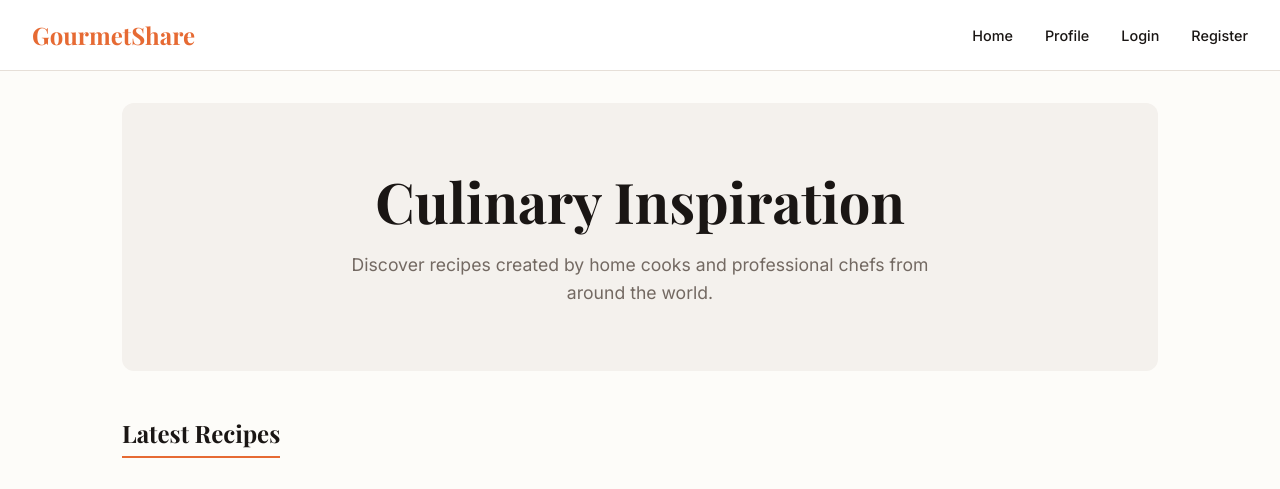
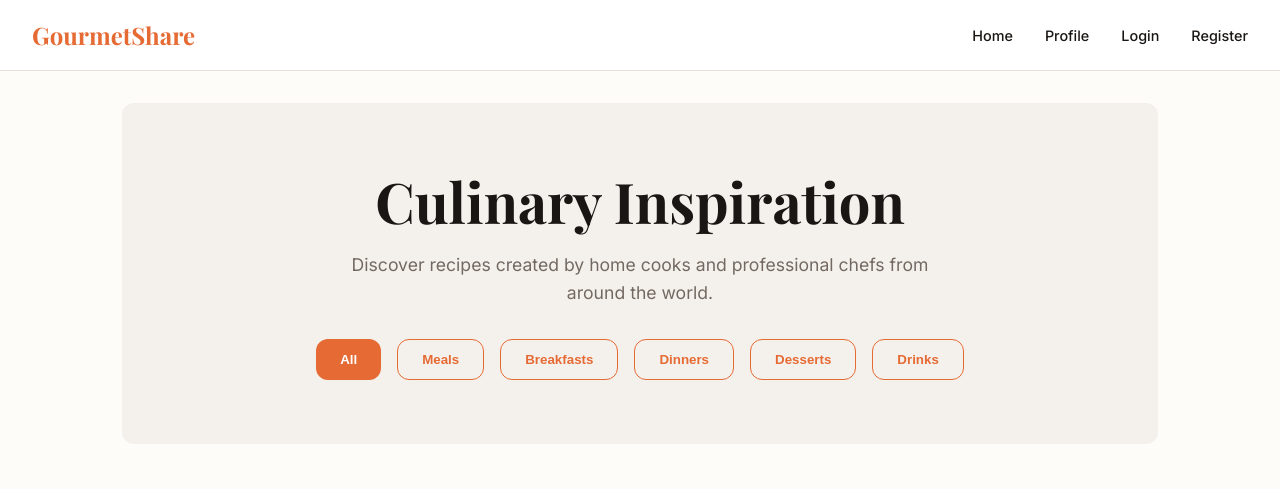
Before and after one commit to rpankivroma/PythonPractice, a Flask app: page / in a window 1280 px wide. Shown: the top 489 px of the page. Run offline with Flask 3, Linux system fonts and the light colour scheme; some web fonts are replaced.

Commit message:
Update index.html

```diff
--- a/cooking_blog/templates/index.html
+++ b/cooking_blog/templates/index.html
@@ -24,6 +24,14 @@
     <div class="hero">
         <h1>Culinary Inspiration</h1>
         <p>Discover recipes created by home cooks and professional chefs from around the world.</p>
+        <div class="chapter-filters" style="margin-top: 2rem; display: flex; justify-content: center; gap: 1rem; flex-wrap: wrap;">
+            <button class="btn btn-outline" onclick="filterRecipes('')">All</button>
+            <button class="btn btn-outline" onclick="filterRecipes('Meals')">Meals</button>
+            <button class="btn btn-outline" onclick="filterRecipes('Breakfasts')">Breakfasts</button>
+            <button class="btn btn-outline" onclick="filterRecipes('Dinners')">Dinners</button>
+            <button class="btn btn-outline" onclick="filterRecipes('Desserts')">Desserts</button>
+            <button class="btn btn-outline" onclick="filterRecipes('Drinks')">Drinks</button>
+        </div>
     </div>
 
     <h2 class="section-title">Latest Recipes</h2>
@@ -88,12 +96,21 @@
         }
     }
 
-    async function loadRecipes() {
+    async function loadRecipes(chapter = '') {
         try {
-            const response = await fetch(`${API_URL}/recipes`);
+            let url = `${API_URL}/recipes`;
+            if (chapter) {
+                url += `?chapter=${encodeURIComponent(chapter)}`;
+            }
+            const response = await fetch(url);
             const recipes = await response.json();
             const grid = document.getElementById('recipe-grid');
             grid.innerHTML = '';
+
+            if (recipes.length === 0) {
+                grid.innerHTML = '<p style="text-align: center; grid-column: 1/-1; color: var(--muted-foreground);">No recipes found in this chapter.</p>';
+                return;
+            }
 
             recipes.forEach(recipe => {
                 const card = document.createElement('a');
@@ -103,6 +120,10 @@
                 card.innerHTML = `
                     <img src="${recipe.imageUrl}" class="card-img" alt="${recipe.title}">
                     <div class="card-content">
+                        <div style="display: flex; justify-content: space-between; align-items: center; margin-bottom: 0.5rem;">
+                            <span style="font-size: 0.75rem; text-transform: uppercase; letter-spacing: 0.05em; color: var(--primary); font-weight: 600;">${recipe.chapter || 'Meals'}</span>
+                            <span style="font-size: 0.8rem; color: var(--muted-foreground);">${recipe.difficulty}</span>
+                        </div>
                         <h3>${recipe.title}</h3>
                         <p>${recipe.description}</p>
                     </div>
@@ -114,9 +135,25 @@
         }
     }
 
+    function filterRecipes(chapter) {
+        // Update active state of buttons
+        const buttons = document.querySelectorAll('.chapter-filters button');
+        buttons.forEach(btn => {
+            if (btn.textContent === (chapter || 'All')) {
+                btn.style.backgroundColor = 'var(--primary)';
+                btn.style.color = 'white';
+            } else {
+                btn.style.backgroundColor = 'transparent';
+                btn.style.color = 'var(--primary)';
+                btn.style.border = '1px solid var(--primary)';
+            }
+        });
+        loadRecipes(chapter);
+    }
+
     document.addEventListener('DOMContentLoaded', () => {
         checkAuth();
-        loadRecipes();
+        filterRecipes(''); // Load all recipes initially and set "All" as active
     });
 </script>
 
```
